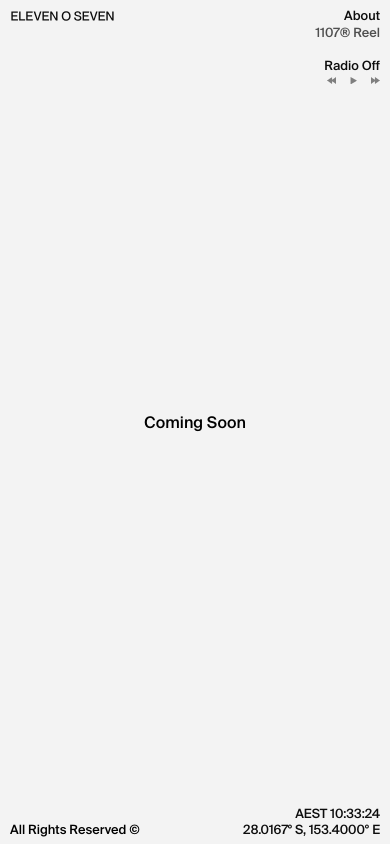
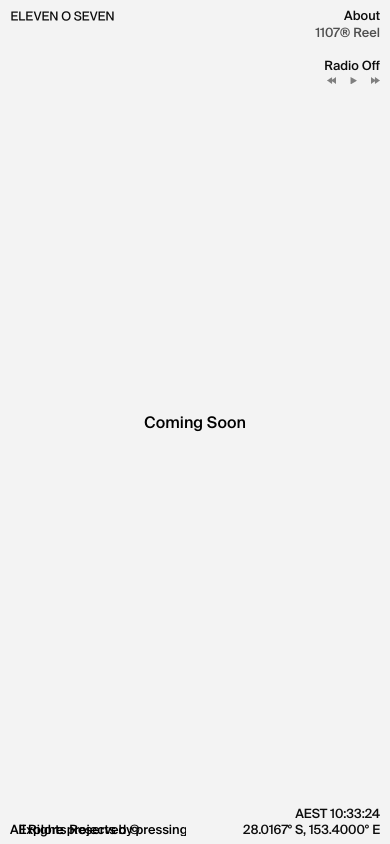
Before and after one commit to tylerroliverr/lucca-debonis-project-1107, a Next.js app: page /reel in a window 390 px wide. Built offline with nearby package versions, Linux system fonts and the light colour scheme.

Commit message:
added marquee

```diff
--- a/app/components/3dlogo.js
+++ b/app/components/3dlogo.js
@@ -2,6 +2,7 @@ import React, { Suspense, useRef } from 'react';
 import { Canvas, useFrame, extend, useThree } from '@react-three/fiber';
 import { OrbitControls, useGLTF, Environment, PerspectiveCamera } from '@react-three/drei';
 import * as THREE from 'three';
+import Marquee from './marquee';
 
 extend({ MeshPhysicalMaterial: THREE.MeshPhysicalMaterial });
 
@@ -58,6 +59,7 @@ export default function GlassLogo() {
     }
 
   return (
+    <>
     <Canvas>
       <PerspectiveCamera
         makeDefault
@@ -69,11 +71,13 @@ export default function GlassLogo() {
       {/* <DynamicFOVCamera fovs={fovs} /> */}
       <ambientLight intensity={0.5} />
       <directionalLight position={[2, 5, 2]} intensity={2} />
-      <Suspense fallback={null}>
+      <Suspense>
         <Model url="/glasslogo.gltf" />
         <Environment preset="dawn" />
       </Suspense>
       <OrbitControls />
     </Canvas>
+    <Marquee />
+    </>
   );
 }
--- /dev/null
+++ b/app/components/horizontalLoop.js
@@ -0,0 +1,117 @@
+import gsap from "gsap";
+
+/*
+This helper function makes a group of elements animate along the x-axis in a seamless, responsive loop.
+
+Features:
+ - Uses xPercent so that even if the widths change (like if the window gets resized), it should still work in most cases.
+ - When each item animates to the left or right enough, it will loop back to the other side
+ - Optionally pass in a config object with values like "speed" (default: 1, which travels at roughly 100 pixels per second), paused (boolean),  repeat, reversed, and paddingRight.
+ - The returned timeline will have the following methods added to it:
+   - next() - animates to the next element using a timeline.tweenTo() which it returns. You can pass in a vars object to control duration, easing, etc.
+   - previous() - animates to the previous element using a timeline.tweenTo() which it returns. You can pass in a vars object to control duration, easing, etc.
+   - toIndex() - pass in a zero-based index value of the element that it should animate to, and optionally pass in a vars object to control duration, easing, etc. Always goes in the shortest direction
+   - current() - returns the current index (if an animation is in-progress, it reflects the final index)
+   - times - an Array of the times on the timeline where each element hits the "starting" spot. There's also a label added accordingly, so "label1" is when the 2nd element reaches the start.
+ */
+export function horizontalLoop(items, config) {
+  items = gsap.utils.toArray(items);
+  config = config || {};
+  let tl = gsap.timeline({
+      repeat: config.repeat,
+      paused: config.paused,
+      defaults: { ease: 'none' },
+      onReverseComplete: () => tl.totalTime(tl.rawTime() + tl.duration() * 100),
+    }),
+    length = items.length,
+    startX = items[0].offsetLeft,
+    times = [],
+    widths = [],
+    xPercents = [],
+    curIndex = 0,
+    pixelsPerSecond = (config.speed || 1) * 100,
+    snap = config.snap === false ? (v) => v : gsap.utils.snap(config.snap || 1), // some browsers shift by a pixel to accommodate flex layouts, so for example if width is 20% the first element's width might be 242px, and the next 243px, alternating back and forth. So we snap to 5 percentage points to make things look more natural
+    totalWidth,
+    curX,
+    distanceToStart,
+    distanceToLoop,
+    item,
+    i;
+  gsap.set(items, {
+    // convert "x" to "xPercent" to make things responsive, and populate the widths/xPercents Arrays to make lookups faster.
+    xPercent: (i, el) => {
+      let w = (widths[i] = parseFloat(gsap.getProperty(el, 'width', 'px')));
+      xPercents[i] = snap(
+        (parseFloat(gsap.getProperty(el, 'x', 'px')) / w) * 100 +
+          gsap.getProperty(el, 'xPercent')
+      );
+      return xPercents[i];
+    },
+  });
+  gsap.set(items, { x: 0 });
+  totalWidth =
+    items[length - 1].offsetLeft +
+    (xPercents[length - 1] / 100) * widths[length - 1] -
+    startX +
+    items[length - 1].offsetWidth *
+      gsap.getProperty(items[length - 1], 'scaleX') +
+    (parseFloat(config.paddingRight) || 0);
+  for (i = 0; i < length; i++) {
+    item = items[i];
+    curX = (xPercents[i] / 100) * widths[i];
+    distanceToStart = item.offsetLeft + curX - startX;
+    distanceToLoop =
+      distanceToStart + widths[i] * gsap.getProperty(item, 'scaleX');
+    tl.to(
+      item,
+      {
+        xPercent: snap(((curX - distanceToLoop) / widths[i]) * 100),
+        duration: distanceToLoop / pixelsPerSecond,
+      },
+      0
+    )
+      .fromTo(
+        item,
+        {
+          xPercent: snap(
+            ((curX - distanceToLoop + totalWidth) / widths[i]) * 100
+          ),
+        },
+        {
+          xPercent: xPercents[i],
+          duration:
+            (curX - distanceToLoop + totalWidth - curX) / pixelsPerSecond,
+          immediateRender: false,
+        },
+        distanceToLoop / pixelsPerSecond
+      )
+      .add('label' + i, distanceToStart / pixelsPerSecond);
+    times[i] = distanceToStart / pixelsPerSecond;
+  }
+  function toIndex(index, vars) {
+    vars = vars || {};
+    Math.abs(index - curIndex) > length / 2 &&
+      (index += index > curIndex ? -length : length); // always go in the shortest direction
+    let newIndex = gsap.utils.wrap(0, length, index),
+      time = times[newIndex];
+    if (time > tl.time() !== index > curIndex) {
+      // if we're wrapping the timeline's playhead, make the proper adjustments
+      vars.modifiers = { time: gsap.utils.wrap(0, tl.duration()) };
+      time += tl.duration() * (index > curIndex ? 1 : -1);
+    }
+    curIndex = newIndex;
+    vars.overwrite = true;
+    return tl.tweenTo(time, vars);
+  }
+  tl.next = (vars) => toIndex(curIndex + 1, vars);
+  tl.previous = (vars) => toIndex(curIndex - 1, vars);
+  tl.current = () => curIndex;
+  tl.toIndex = (index, vars) => toIndex(index, vars);
+  tl.times = times;
+  tl.progress(1, true).progress(0, true); // pre-render for performance
+  if (config.reversed) {
+    tl.vars.onReverseComplete();
+    tl.reverse();
+  }
+  return tl;
+}
--- /dev/null
+++ b/app/components/marquee.js
@@ -0,0 +1,38 @@
+'use client';
+import { useRef } from "react";
+import gsap from "gsap";
+import { useGSAP } from "@gsap/react";
+import { horizontalLoop } from "./horizontalLoop";
+
+const scrollerText = [
+    '1107® Studio portrays the collection of creative work by Lucca De Bonis.',
+    'Explore projects by pressing esle/else buttons across the screen.',
+    'Listen to the Radio by clicking play on the top right menu as you view projects.',
+    `Watch the latest ‘1107® Reel’.`,
+    '1107® Studio, Moving Culture - All Rights Reserved ©.'
+]
+
+export default function Marquee() {
+    const scrollerContainer = useRef();
+
+    useGSAP(() => {
+        const scroller = gsap.utils.toArray('.scrollerText');
+        const loop = horizontalLoop(scroller, { repeat: -1 });
+    },
+    {
+        scope: scrollerContainer,
+    }
+);
+
+    return (
+        <>
+            <div className="scroller" ref={scrollerContainer}>
+                {scrollerText.map((text) => (
+                    <div key={`text-${text}`} className="scrollerText">
+                        {text}
+                    </div>
+                ))}
+            </div>
+        </>
+    );
+}
--- a/app/components/projectDisplay.js
+++ b/app/components/projectDisplay.js
@@ -41,7 +41,7 @@ const ProjectDisplay = ({ project, isActive }) => {
                         {mediaType === 'vimeo' ? (
                             <div className="videoWrapper">
                                 <div className='loadingGifContainer'>
-                                    <svg className='loadingGif' xmlns="http://www.w3.org/2000/svg" viewBox="0 0 100 100" preserveAspectRatio="xMidYMid" width="200" height="200"><g><circle stroke-dasharray="146.08405839192537 50.69468613064179" r="30" stroke-width="2" stroke="#ffffff" fill="none" cy="50" cx="50">
+                                    <svg className='loadingGif' xmlns="http://www.w3.org/2000/svg" viewBox="0 0 100 100" preserveAspectRatio="xMidYMid" width="200" height="200"><g><circle strokeDasharray="146.08405839192537 50.69468613064179" r="30" strokeWidth="2" stroke="#ffffff" fill="none" cy="50" cx="50">
                                         <animateTransform keyTimes="0;1" values="0 50 50;360 50 50" dur="2.4390243902439024s" repeatCount="indefinite" type="rotate" attributeName="transform"></animateTransform>
                                     </circle><g></g></g></svg>
                                     <img
--- a/app/globals.css
+++ b/app/globals.css
@@ -540,6 +540,27 @@ iframe {
   mix-blend-mode: difference;
 }
 
+/* MARQUEE SECTION */
+.scroller {
+  width: 20%;
+  position: absolute;
+  bottom: var(--padding-horiz);
+  left: var(--padding-vert);
+  overflow: hidden;
+  display: flex;
+  align-items: center;
+}
+
+.scrollerText {
+  display: flex;
+  align-items: center;
+  justify-content: center;
+  flex-shrink: 0;
+  font-size: 1.15rem;
+  font-family: var(--basic-font);
+  width: 800px;
+}
+
 /* ABOUT SECTION */
 .aboutContainer {
   height: 100dvh;
@@ -749,6 +770,17 @@ Canvas {
   #cursor-container,
   #cursor-pointer {
     display: none;
+  }
+
+  /* MARQUEE SECTION */
+  .scroller {
+    width: 45%;
+    position: fixed;
+  }
+
+  .scrollerText {
+    font-size: var(--mobile-paragraph);
+    width: 500px;
   }
 
   /* NAV SECTION */
--- a/app/reel/page.js
+++ b/app/reel/page.js
@@ -1,6 +1,7 @@
 "use client";
 import { useState } from 'react';
 import HoverLink from '../components/hoverLink';
+import Marquee from '../components/marquee';
 
 export default function Reel() {
 
@@ -13,6 +14,7 @@ export default function Reel() {
     return (
         <>
         <HoverLink />
+        <Marquee />
             {/* {showVideo ? (
                 <div className='projectContainer'>
                 <div className='projectImageContainer'>
```
